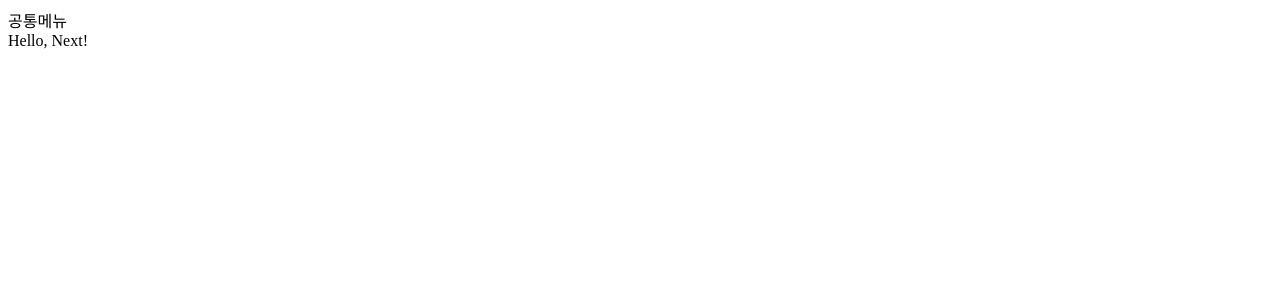
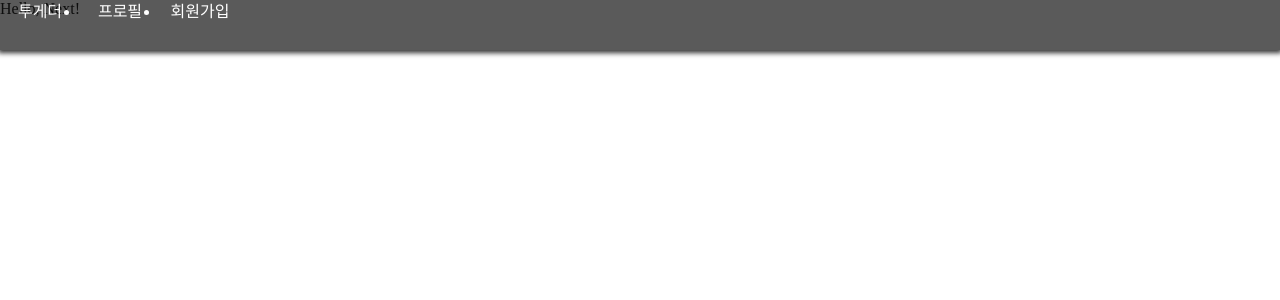
Before and after one commit to NaamuKim/Together, a Next.js app in the folder prepare/front/: page / in a window 1280 px wide. Shown: the top 300 px of the page. Built offline with nearby package versions, Linux system fonts and the light colour scheme.

Commit message:
Add(almost-done) responsible header

```diff
--- a/prepare/front/components/AppLayout.js
+++ b/prepare/front/components/AppLayout.js
@@ -1,11 +1,15 @@
 import React from "react";
 import PropTypes from "prop-types";
 import Link from "next/link";
+import { jsx, css } from "@emotion/react";
+import Global from "./Global";
+import Header from "./Header";
 
 const AppLayout = ({ children }) => {
   return (
     <div>
-      <div>공통메뉴</div>
+      <Global />
+      <Header />
       {children}
     </div>
   );
--- /dev/null
+++ b/prepare/front/components/Global.js
@@ -0,0 +1,17 @@
+import { css, Global } from "@emotion/react";
+
+const style = css`
+  * {
+    margin: 0;
+    padding: 0;
+  }
+  body {
+    box-sizing: border-box;
+  }
+`;
+
+const GlobalStyle = () => {
+  return <Global styles={style} />;
+};
+
+export default GlobalStyle;
--- /dev/null
+++ b/prepare/front/components/Header.js
@@ -0,0 +1,66 @@
+import React, { Fragment } from "react";
+import { useRouter } from "next/router";
+import Link from "next/link";
+import styled from "@emotion/styled";
+
+const DivStyle = styled.div`
+  color: white;
+  position: fixed;
+  top: 0;
+  left: 0;
+  width: 100%;
+  height: 50px;
+  display: flex;
+  align-items: center;
+  background-color: rgba(20, 20, 20, 0.7);
+  z-index: 10;
+  box-shadow: 0 1px 5px 2px rgba(0, 0, 0, 0.8);
+`;
+
+const List = styled.ul`
+  display: flex;
+`;
+
+const Item = styled.li`
+  width: 80px;
+  height: 50px;
+  text-align: center;
+  border-bottom: 5px solid
+    ${(props) => (props.current ? "#3498db" : "transparent")};
+  transition: border-bottom.5s ease-in-out;
+`;
+
+const Slink = styled(Link)`
+  height: 50px;
+  display: flex;
+  align-items: center;
+  justify-content: center;
+`;
+
+const Header = () => {
+  const router = useRouter();
+  console.log(router.asPath);
+  return (
+    <DivStyle>
+      <List>
+        <Item>
+          <Link href="/">
+            <Slink>투게더</Slink>
+          </Link>
+        </Item>
+        <Item>
+          <Link href="/profile">
+            <Slink>프로필</Slink>
+          </Link>
+        </Item>
+        <Item>
+          <Link href="/signup">
+            <Slink>회원가입</Slink>
+          </Link>
+        </Item>
+      </List>
+    </DivStyle>
+  );
+};
+
+export default Header;
--- a/prepare/front/package.json
+++ b/prepare/front/package.json
@@ -9,9 +9,15 @@
   "author": "namu",
   "license": "ISC",
   "dependencies": {
+    "@emotion/css": "^11.1.3",
+    "@emotion/react": "^11.4.1",
+    "@emotion/server": "^11.4.0",
+    "@emotion/styled": "^11.3.0",
+    "@heroicons/react": "^1.0.4",
     "next": "^11.1.2",
     "prop-types": "^15.7.2",
     "react": "^17.0.2",
     "react-dom": "^17.0.2"
   }
+
 }
--- /dev/null
+++ b/prepare/front/pages/_app.js
@@ -0,0 +1,20 @@
+import React from "react";
+import PropTypes from "prop-types";
+import Head from "next/head";
+
+const App = ({ Component }) => {
+  return (
+    <>
+      <Head>
+        <meta charSet="utf-8" />
+        <title>Together</title>
+      </Head>
+      <Component />
+    </>
+  );
+};
+
+App.propTypes = {
+  Component: PropTypes.elementType.isRequired,
+};
+export default App;
```
Also changed, not shown: 1 other file (tests, documents, lock files or other folders).
